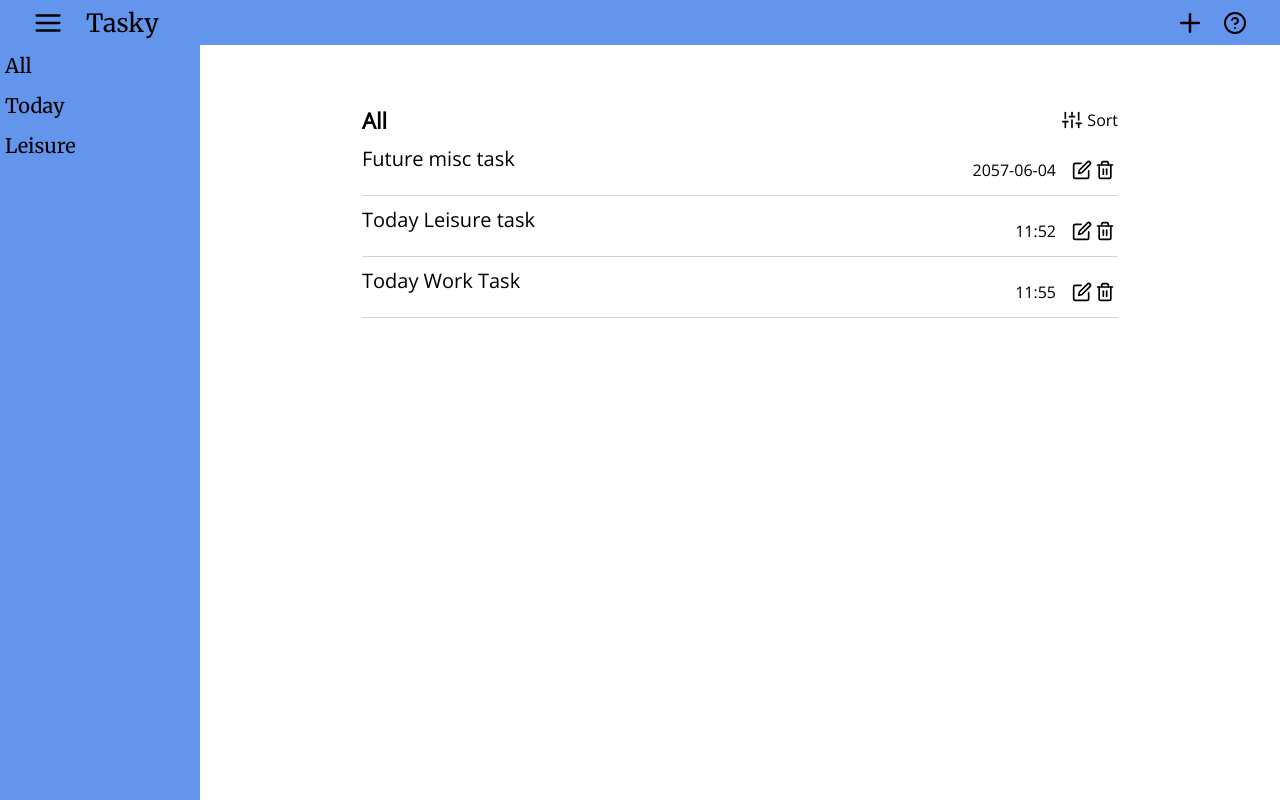
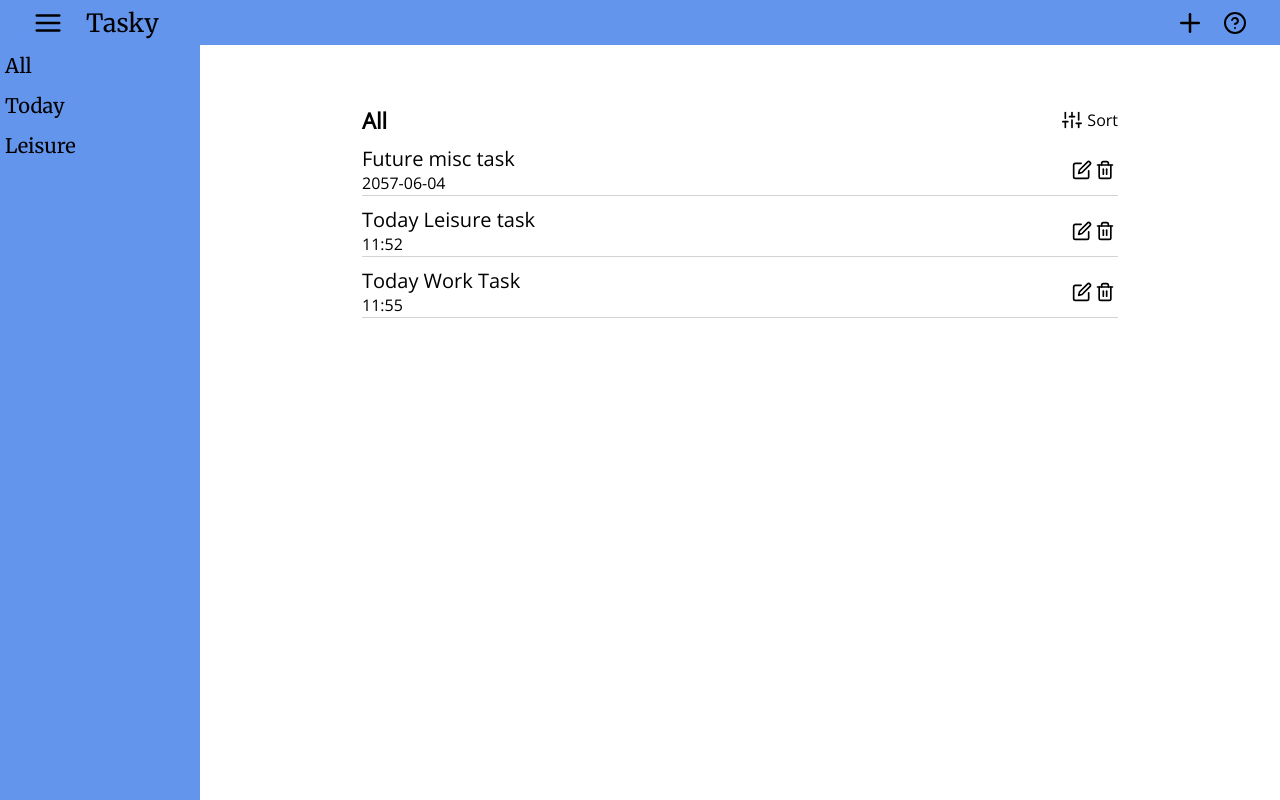
Before and after one commit to EricTGoto/Tasky, a React (Create React App) app: page / in a window 1280 px wide. Built offline with nearby package versions, Linux system fonts and the light colour scheme.

Commit message:
moved date to below title

```diff
--- a/src/components/Tasks.js
+++ b/src/components/Tasks.js
@@ -34,9 +34,11 @@ function Tasks({ selectedGroup, tasks, deleteFunction, sidebarShowing }) {
     filteredTasks = filteredTasks.map((task) => {
       return (
         <div key={task.taskID} className="task">
-          <p contentEditable={editable} role="presentation" className="task-title">{task.taskTitle}</p>
+          <div className="task-left">
+            <p contentEditable={editable} role="presentation" className="task-title">{task.taskTitle}</p>
+            <Date date={task.dateString} time={task.timeString} />
+          </div>
           <div className="task-right">
-            <Date date={task.dateString} time={task.timeString} />
             <input type="image" className="task-button" src={edit} onClick={handleEdit} alt="edit" />
             <input type="image" className="task-button" src={trash} id={task.taskID} alt="delete" onClick={deleteFunction} />
           </div>
--- a/src/style.css
+++ b/src/style.css
@@ -130,12 +130,16 @@ body, #root, .app, .main-elements {
 .task {
     display: flex;
     height: 50px;
-    justify-content: space-between;
     border-bottom: 1px #D3D3D3 solid;
 }
 
 .task:hover {
     box-shadow: rgba(0, 0, 0, 0.15) 1.95px 1.95px 2.6px;
+}
+
+.task-left {
+    display: flex;
+    flex-direction: column;
 }
 
 .task-title {
@@ -146,6 +150,7 @@ body, #root, .app, .main-elements {
 .task-right {
     display: flex;
     align-items: center;
+    margin-left: auto;
 }
 
 .task-date {
```
